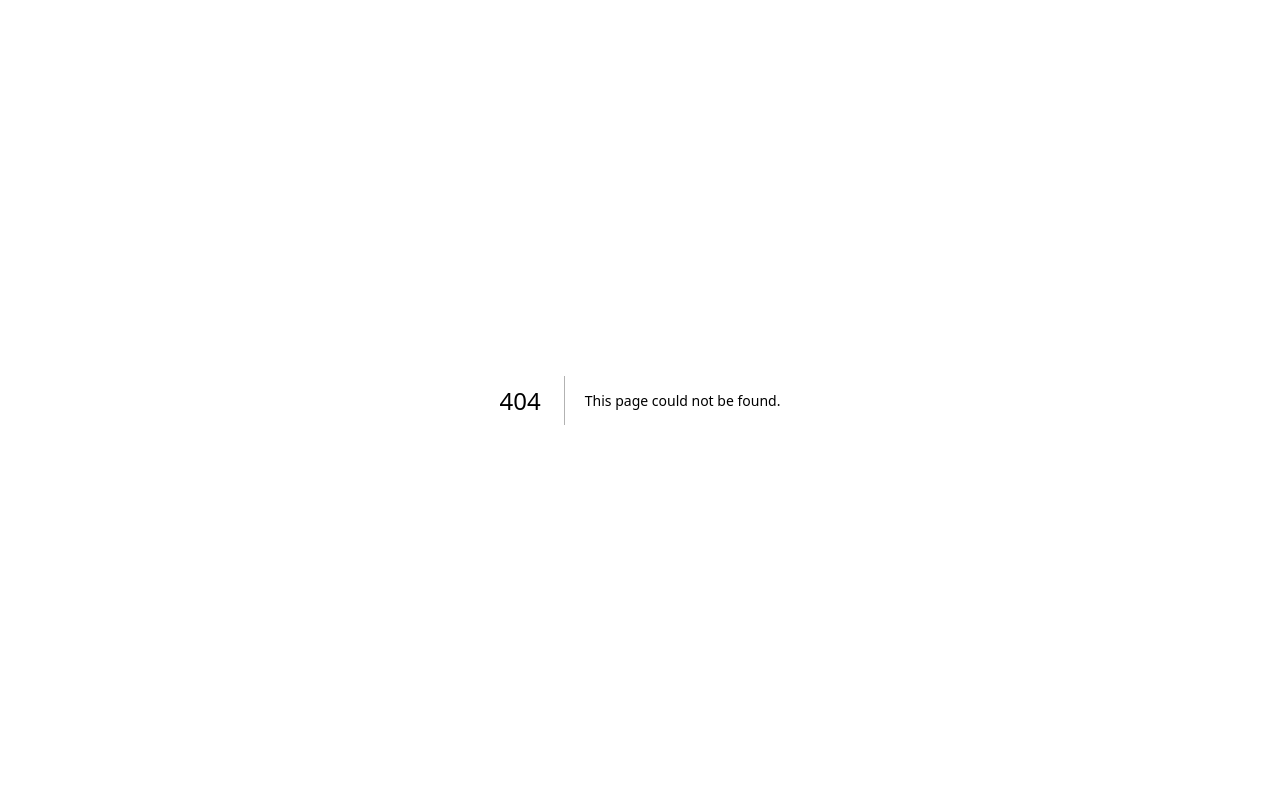
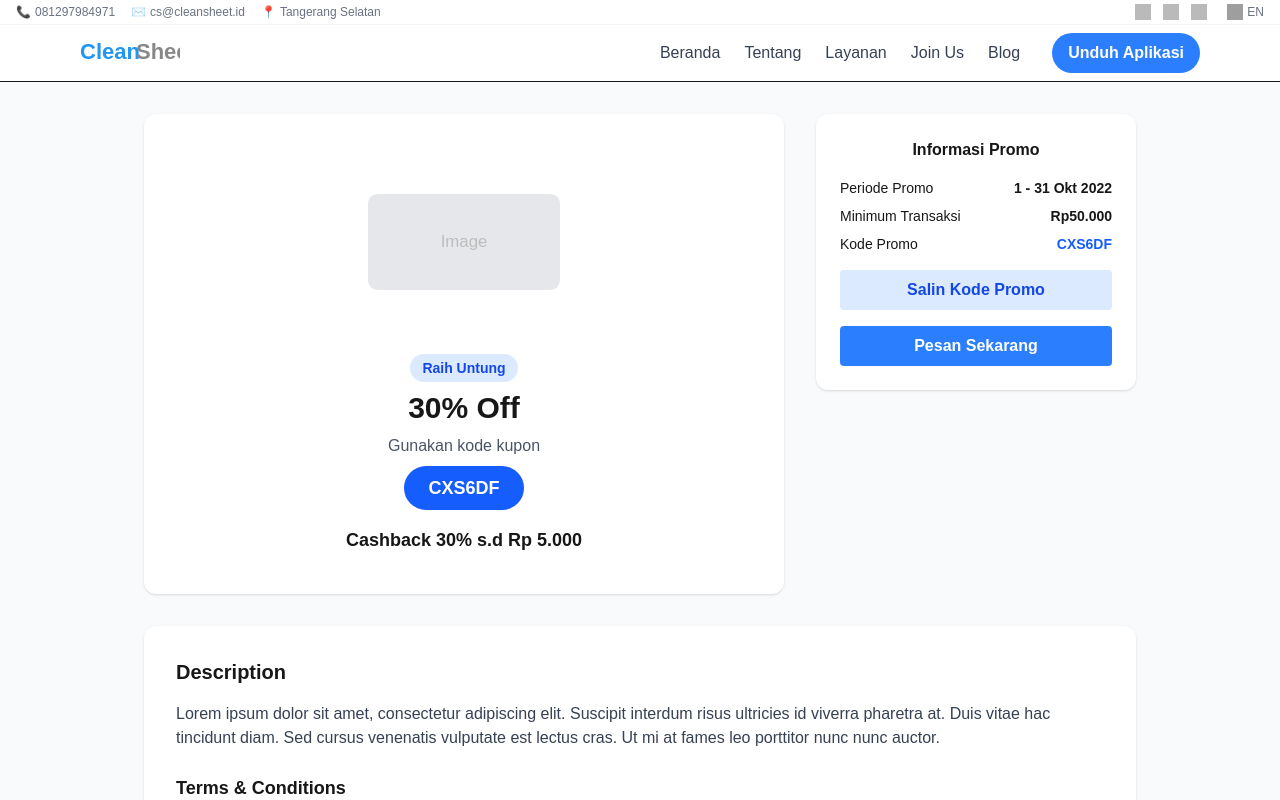
Before and after one commit to Zrahmsy/slicing_cleansheet, a Next.js app: page /promo/CXS6DF in a window 1280 px wide. Before the commit this address had no page. Shown: the top 800 px of the page. Built offline with nearby package versions, Linux system fonts and the light colour scheme; grey boxes are pictures that could not be loaded.

Commit message:
Promo Detail
Halaman promo detail

```diff
--- /dev/null
+++ b/src/app/promo/[code]/page.tsx
@@ -0,0 +1,72 @@
+import React from "react";
+import LandingHeader from "../../../LandingHeader";
+import FooterSection from "../../../FooterMain";
+import PromoDetailInfo from "../promo detail/PromoDetailInfo";
+import PromoDetailTerms from "../promo detail/PromoDetailTerms";
+
+export default function PromoDetailPage({ params }: { params: { code: string } }) {
+  // Dummy data, bisa diganti dengan fetch API atau database
+  const promos = [
+    {
+      image: "/placeholder-image.svg",
+      title: "30% Off",
+      desc: "Cashback 30% s.d Rp 5.000",
+      code: "CXS6DF",
+      valid: "Valid until August 17, 2022",
+      period: "1 - 31 Okt 2022",
+      minTrans: "Rp50.000"
+    }
+    // Tambah promo lain jika perlu
+  ];
+  const promo = promos.find(p => p.code === params.code) || promos[0];
+
+  return (
+    <>
+      <LandingHeader />
+      <main className="flex flex-col items-center w-full min-h-screen bg-[#f8fafc] pt-8 pb-16">
+        <div className="flex flex-col md:flex-row gap-8 w-full max-w-5xl px-4">
+          {/* Left: Promo Image & Main Info */}
+          <div className="flex-1 bg-white rounded-xl shadow p-8 flex flex-col items-center">
+            <div className="w-48 h-48 mb-4 flex items-center justify-center">
+              <img src={promo.image} alt="Promo" className="w-full h-full object-contain rounded-lg" />
+            </div>
+            <div className="flex flex-col items-center w-full">
+              <div className="flex items-center gap-2 mb-2">
+                <span className="bg-blue-100 text-blue-700 px-3 py-1 rounded-full text-sm font-semibold">Raih Untung</span>
+              </div>
+              <h2 className="text-3xl font-bold mb-2">{promo.title}</h2>
+              <span className="text-gray-600 mb-2">Gunakan kode kupon</span>
+              <div className="bg-blue-600 text-white px-6 py-2 rounded-full font-bold text-lg mb-4">{promo.code}</div>
+              <span className="text-lg font-semibold mb-2">{promo.desc}</span>
+            </div>
+          </div>
+          {/* Right: Promo Info Box */}
+          <div className="w-full md:w-80 bg-white rounded-xl shadow p-6 flex flex-col gap-4 h-fit">
+            <h3 className="font-semibold text-center">Informasi Promo</h3>
+            <div className="flex flex-col gap-2 text-sm">
+              <div className="flex justify-between">
+                <span>Periode Promo</span>
+                <span className="font-semibold">{promo.period}</span>
+              </div>
+              <div className="flex justify-between">
+                <span>Minimum Transaksi</span>
+                <span className="font-semibold">{promo.minTrans}</span>
+              </div>
+              <div className="flex justify-between">
+                <span>Kode Promo</span>
+                <span className="font-semibold text-blue-600">{promo.code}</span>
+              </div>
+            </div>
+            <button className="w-full py-2 rounded bg-blue-100 text-blue-700 font-semibold">Salin Kode Promo</button>
+            <button className="w-full py-2 rounded bg-blue-500 text-white font-bold">Pesan Sekarang</button>
+          </div>
+        </div>
+        {/* Description & Terms */}
+        <div className="w-full max-w-5xl px-4 mt-8">
+          <PromoDetailTerms />
+        </div>
+      </main>
+      <FooterSection />
+    </>
+  );
+}
--- a/src/app/promo/page.tsx
+++ b/src/app/promo/page.tsx
@@ -1,4 +1,6 @@
+
 'use client';
+import Link from 'next/link';
 
 import React, { useState } from "react";
 import PromoCard from "../../PromoCard";
@@ -25,7 +27,9 @@ export default function PromoPage() {
         <h1 className="text-2xl md:text-3xl font-bold text-center mb-8">Promo</h1>
         <div className="grid grid-cols-1 sm:grid-cols-2 md:grid-cols-3 gap-8 w-full max-w-6xl px-4 mb-8">
           {promos.map((promo, idx) => (
-            <PromoCard key={idx} {...promo} />
+            <Link href={`/promo/${promo.code}`} key={idx} className="block">
+              <PromoCard {...promo} />
+            </Link>
           ))}
         </div>
         {/* Pagination */}
--- /dev/null
+++ b/src/app/promo/promo detail/PromoDetailInfo.tsx
@@ -0,0 +1,15 @@
+import React from "react";
+
+export default function PromoDetailInfo() {
+  return (
+    <div className="flex flex-col items-center w-full">
+      <div className="flex items-center gap-2 mb-2">
+        <span className="bg-blue-100 text-blue-700 px-3 py-1 rounded-full text-sm font-semibold">Raih Untung</span>
+      </div>
+      <h2 className="text-3xl font-bold mb-2">30% Off</h2>
+      <span className="text-gray-600 mb-2">Gunakan kode kupon</span>
+      <div className="bg-blue-600 text-white px-6 py-2 rounded-full font-bold text-lg mb-4">CX6SDF</div>
+      <span className="text-lg font-semibold mb-2">Cashback 30% s.d Rp 5.000</span>
+    </div>
+  );
+}
--- /dev/null
+++ b/src/app/promo/promo detail/PromoDetailTerms.tsx
@@ -0,0 +1,16 @@
+import React from "react";
+
+export default function PromoDetailTerms() {
+  return (
+    <div className="bg-white rounded-xl shadow p-8">
+      <h3 className="text-xl font-bold mb-4">Description</h3>
+      <p className="mb-6 text-gray-700">Lorem ipsum dolor sit amet, consectetur adipiscing elit. Suscipit interdum risus ultricies id viverra pharetra at. Duis vitae hac tincidunt diam. Sed cursus venenatis vulputate est lectus cras. Ut mi at fames leo porttitor nunc nunc auctor.</p>
+      <h4 className="text-lg font-semibold mb-2">Terms & Conditions</h4>
+      <ul className="list-disc pl-6 text-gray-700 space-y-2">
+        <li>Lorem ipsum dolor sit amet, consectetur adipiscing elit. Penatibus facilisis sit aliquam neque pulvinar. Sapien, cursus lacinia ac eget quam. Neque ut volutpat mauris pellentesque. Nibh facilisis dolor habitant volutpat. Vel vitae, libero faucibus massa, eget eu. Hendrerit imperdiet lorem eget tortor.</li>
+        <li>Ac eget et lacus vitae vel sem non. At bibendum vitae mi pharetra mi, pulvinar. Egestas ultricies imperdiet enim, sollicitudin tellus dolor porttitor scelerisque eget. Lorem sed massa nisi, ac massa. Adipiscing malesuada blandit varius vitae volutpat. Ac habitant gravida ornare neque integer lectus vel. Eleifend tempor, vitae scelerisque egestas. Nullam faucibus lectus id venenatis mauris nibh integer. Posuere feugiat volutpat, id fermentum consectetur fermentum purus. Turpis sodales mauris sapien, sit sed. Ultricies ultrices mattis sit pretium.</li>
+        <li>A urna, placerat ultricies eleifend. Donec neque, mattis feugiat varius praesent eu massa morbi dictumst. In euismod nibh urna sed posuere praesent. Hendrerit quis dolor etiam sodales ultricies diam sed. At suspendisse lorem ultricies vitae. Mi cras arcu duis congue vehicula donec iaculis. Eget mi non et at.</li>
+      </ul>
+    </div>
+  );
+}
--- /dev/null
+++ b/src/app/promo/promo detail/page.tsx
@@ -0,0 +1,49 @@
+import React from "react";
+import LandingHeader from "../../../LandingHeader";
+import FooterSection from "../../../FooterMain";
+import PromoDetailInfo from "./PromoDetailInfo";
+import PromoDetailTerms from "./PromoDetailTerms";
+
+export default function PromoDetailPage() {
+  return (
+    <>
+      <LandingHeader />
+      <main className="flex flex-col items-center w-full min-h-screen bg-[#f8fafc] pt-8 pb-16">
+        <div className="flex flex-col md:flex-row gap-8 w-full max-w-5xl px-4">
+          {/* Left: Promo Image & Main Info */}
+          <div className="flex-1 bg-white rounded-xl shadow p-8 flex flex-col items-center">
+            <div className="w-48 h-48 mb-4 flex items-center justify-center">
+              <img src="/placeholder-image.svg" alt="Promo" className="w-full h-full object-contain rounded-lg" />
+            </div>
+            <PromoDetailInfo />
+          </div>
+          {/* Right: Promo Info Box */}
+          <div className="w-full md:w-80 bg-white rounded-xl shadow p-6 flex flex-col gap-4 h-fit">
+            <h3 className="font-semibold text-center">Informasi Promo</h3>
+            <div className="flex flex-col gap-2 text-sm">
+              <div className="flex justify-between">
+                <span>Periode Promo</span>
+                <span className="font-semibold">1 - 31 Okt 2022</span>
+              </div>
+              <div className="flex justify-between">
+                <span>Minimum Transaksi</span>
+                <span className="font-semibold">Rp50.000</span>
+              </div>
+              <div className="flex justify-between">
+                <span>Kode Promo</span>
+                <span className="font-semibold text-blue-600">CX6SDF</span>
+              </div>
+            </div>
+            <button className="w-full py-2 rounded bg-blue-100 text-blue-700 font-semibold">Salin Kode Promo</button>
+            <button className="w-full py-2 rounded bg-blue-500 text-white font-bold">Pesan Sekarang</button>
+          </div>
+        </div>
+        {/* Description & Terms */}
+        <div className="w-full max-w-5xl px-4 mt-8">
+          <PromoDetailTerms />
+        </div>
+      </main>
+      <FooterSection />
+    </>
+  );
+}
```
